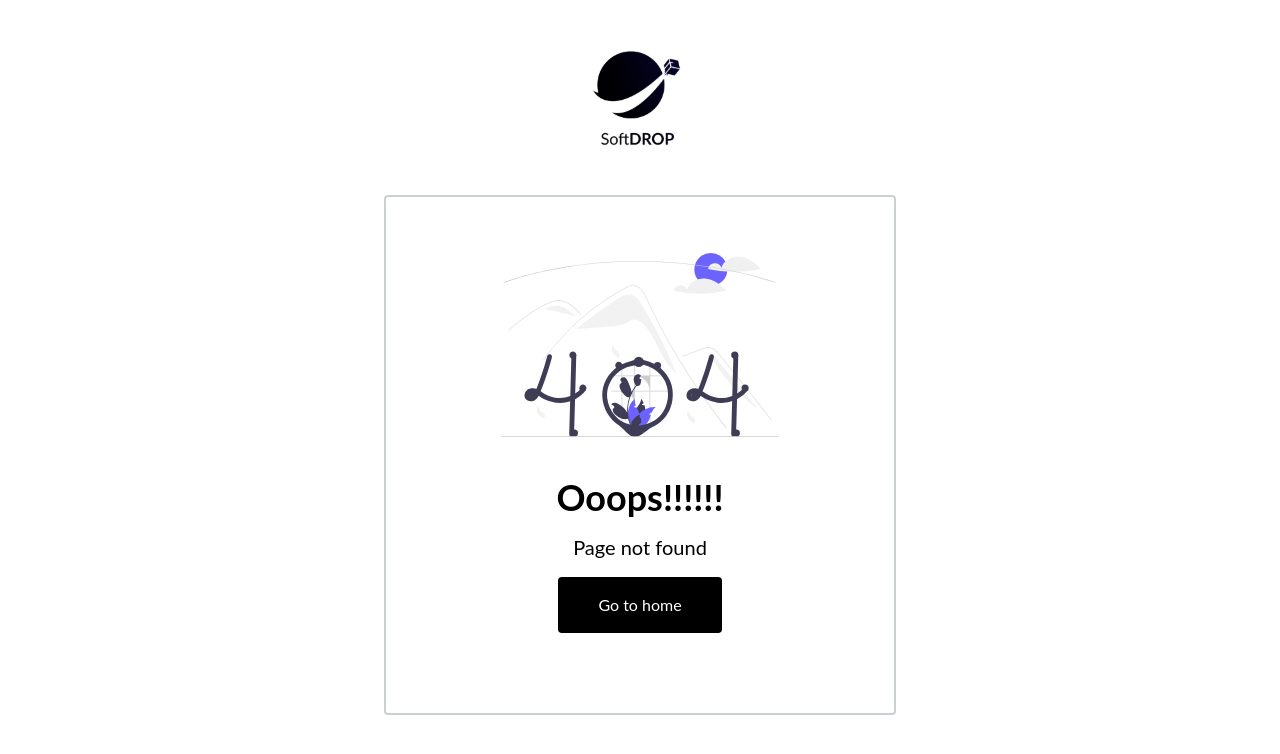
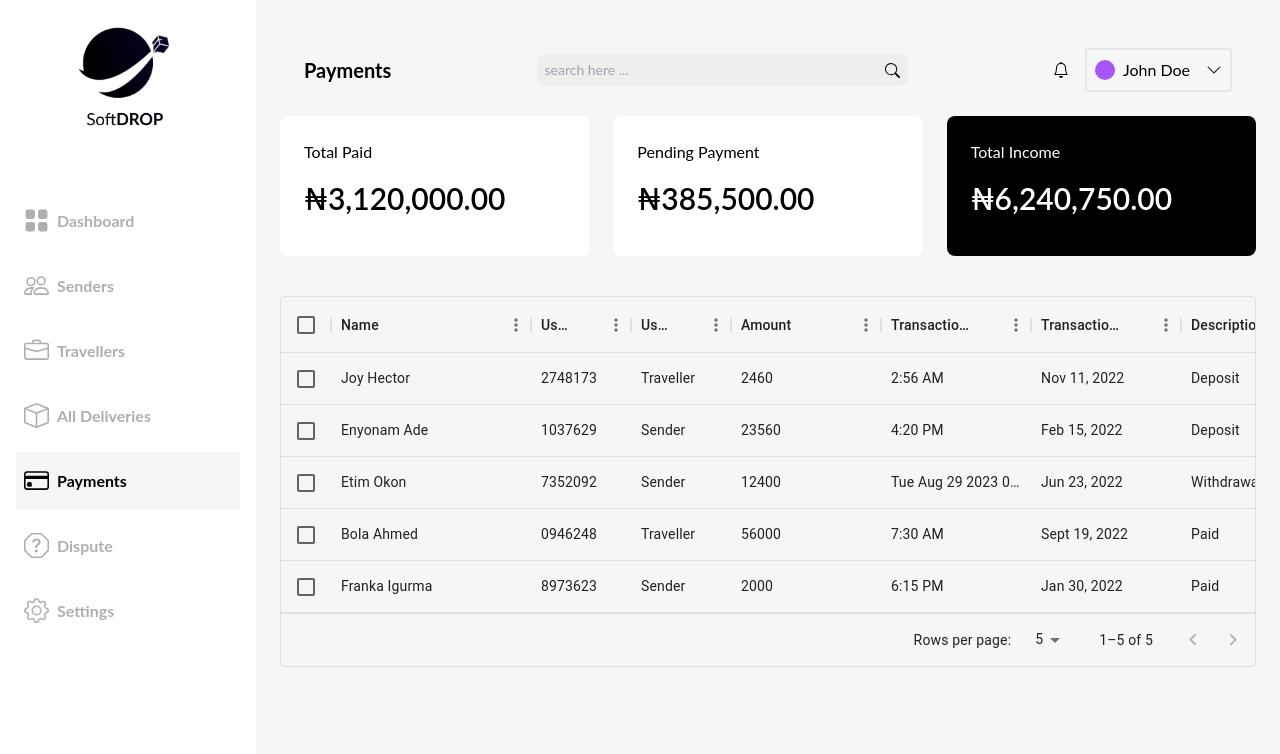
Before and after one commit to Craigmindset/webadmin-softdrop, a React (Create React App) app: page /admin/payments in a window 1280 px wide. Before the commit this address had no page. Shown: the top 754 px of the page. Built offline with nearby package versions, Linux system fonts and the light colour scheme.

Commit message:
Implemented payment ui page

```diff
--- a/src/App.js
+++ b/src/App.js
@@ -11,6 +11,7 @@ import Deliveries from './Pages/Deliveries';
 import NotFound from './Pages/NotFound';
 import ForgotPassword from './Pages/ForgotPassword';
 import SetUpPassword from './Pages/SetUpPassword';
+import Payments from './Pages/Payments';
 
 const router = createBrowserRouter([
   {
@@ -53,7 +54,8 @@ const router = createBrowserRouter([
       path: "all-deliveries",
       element: <Deliveries />
     },{
-
+      path: "payments",
+      element: <Payments/>
     },
     {
       path: "dispute",
--- /dev/null
+++ b/src/Pages/Payments.js
@@ -0,0 +1,50 @@
+import Naira from "../assets/Naira"
+import DashHeader from "../components/DashHeader"
+import DashboardCard from "../components/DashboardCard"
+import { DataGrid } from '@mui/x-data-grid';
+
+
+export default function Payments(){
+    // Dummy data for table
+    const columns = [
+        { field: 'name', headerName: 'Name', width: 200 },
+        { field: 'id', headerName: 'User ID', width: 100 },
+        { field: 'role', headerName: 'User role', width: 100 },
+        { field: 'amount', headerName: 'Amount', width: 150 },
+        { field: 'transactionTime', headerName: 'Transaction Time', width: 150 },
+        { field: 'transactionDate', headerName: 'Transaction Date', width: 150 },
+        { field: 'description', headerName: 'Description', width: 150 },
+        { field: 'status', headerName: 'Status', width: 150 }
+      ];
+      const rows = [
+        { name: "Joy Hector", id: "2748173", role: 'Traveller', amount: 2460, transactionTime:"2:56 AM", transactionDate : "Nov 11, 2022", description:"Deposit", status : "Completed"},
+        { name: "Enyonam Ade", id: "1037629", role: 'Sender', amount: 23560, transactionTime:"4:20 PM", transactionDate : "Feb 15, 2022", description:"Deposit", status : "Blocked"},
+        { name: "Etim Okon", id: "7352092", role: 'Sender', amount: 12400, transactionTime:new Date(), transactionDate : "Jun 23, 2022", description:"Withdrawal", status : "Blocked"},
+        { name: "Bola Ahmed", id: "0946248", role: 'Traveller',  amount : 56000, transactionTime:"7:30 AM", transactionDate : "Sept 19, 2022", description:"Paid", status : "Completed"},
+        { name: "Franka Igurma", id: "8973623", role: 'Sender',  amount : 2000, transactionTime:"6:15 PM", transactionDate : "Jan 30, 2022", description:"Paid", status : "In review"}
+      ];
+
+    return (
+        <main className="p-6">
+            <DashHeader title={'Payments'} />
+            <section className="grid grid-cols-3 gap-6 mb-10">
+                <DashboardCard title="Total Paid" naira={<Naira/>} amount="3,120,000.00"/>
+                <DashboardCard title="Pending Payment" naira={<Naira/>} amount="385,500.00"/>
+                <DashboardCard title="Total Income" naira={<Naira/>} bgColor={true} amount="6,240,750.00"/>
+            </section>
+            <section>
+                <DataGrid
+                    rows={rows}
+                    columns={columns}
+                    initialState={{
+                    pagination: {
+                        paginationModel: { page: 0, pageSize: 5 },
+                    },
+                    }}
+                    pageSizeOptions={[5, 10]}
+                    checkboxSelection
+                />
+            </section>
+        </main>
+    )
+}
--- a/src/components/DashboardCard.js
+++ b/src/components/DashboardCard.js
@@ -1,8 +1,8 @@
 import React from 'react'
 
-export default function DashboardCard({title, amount, percentage, naira}) {
+export default function DashboardCard({title, amount, percentage, naira, bgColor}) {
   return (
-    <div className='bg-white rounded-lg p-6'>
+    <div className={`${bgColor ? "bg-black text-white":"bg-white"} rounded-lg p-6`}>
       <h2>{title}</h2>
       <p className='font-semibold text-xl lg:text-3xl my-4'>{naira}{amount}</p>
       {
```
